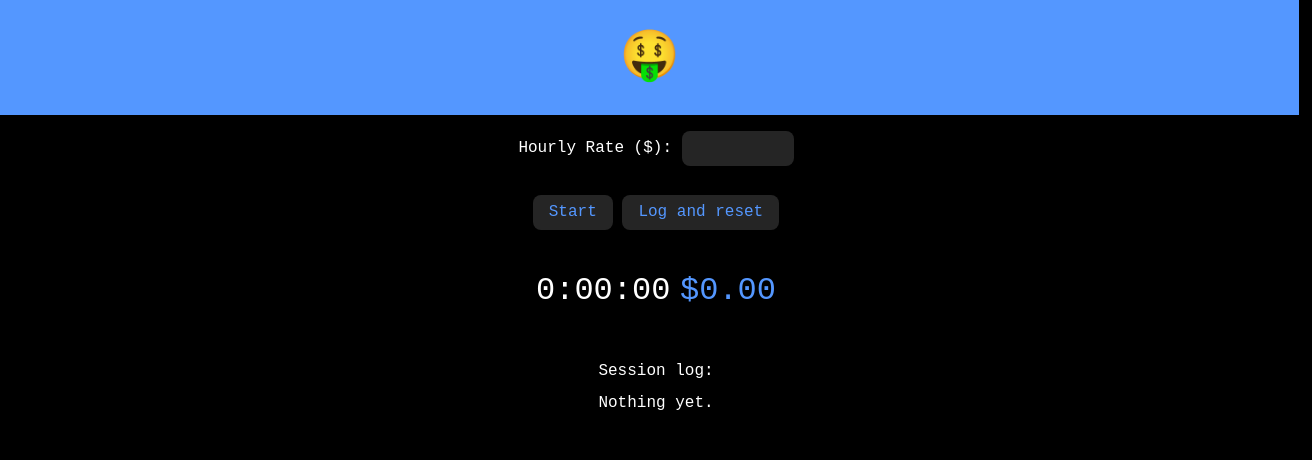
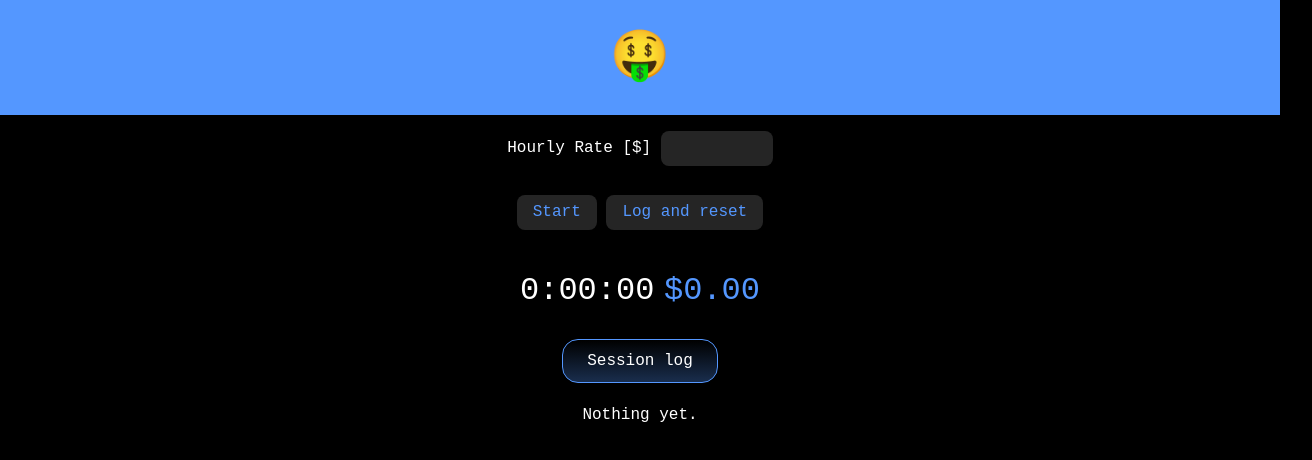
Before and after one commit to evy-li/dat_timer, a plain HTML site: page index.html in a window 1280 px wide. Shown: the whole page, 1312 px wide, since content can reach past the window. Drawn offline with nearby package versions, Linux system fonts and the light colour scheme; a web font is replaced by a local one.

Commit message:
Update index.html
Add times to log

```diff
--- a/index.html
+++ b/index.html
@@ -25,23 +25,25 @@
             color: white;
             background-color: black;
             line-height: 2;
+            margin: 0;
         }
 
         .c-div {
-      width: 100%;
+            display: block;
             height: 2em;
             text-align: center;
             padding: 1em;
         }
 
         .c2-div {
-      width: 100%;
+            display: block;
             height: 2em;
             font-family: 'Martian Mono', monospace;
             font-size: 3em;
             color: black;
             text-align: center;
             padding: 0.2em;
+            margin: 0;
             background-color: rgba(84, 151, 255, 1);
         }
 
@@ -51,7 +53,8 @@
 
         #earnings {
             font-size: 2em;
-      color:  rgba(84, 151, 255, 1);;
+            color: rgba(84, 151, 255, 1);
+            ;
         }
 
         .button {
@@ -109,6 +112,22 @@
             outline: none;
             overflow: hidden;
         }
+
+        .sp1 {
+
+            display: inline-block;
+            background: rgb(2, 0, 36);
+            background: linear-gradient(180deg, rgba(2, 0, 36, 0) 0%, rgba(84, 151, 255, 0.3) 100%);
+            border-style: solid;
+            border-width: 1px;
+            border-color: rgba(84, 151, 255, 1);
+            border-radius: 1em;
+            padding-top: 0.3em;
+            padding-bottom: 0.3em;
+            padding-left: 1.5em;
+            padding-right: 1.5em;
+            margin: 1em;
+        }
     </style>
 </head>
 
@@ -120,7 +139,8 @@
         </div>
     </div>
 
-  <div class="c-div"><label for="hourlyRate">Hourly Rate ($):</label>
+    <div class="c-div">
+        <label for="hourlyRate">Hourly Rate [$]</label>
         <input class="inputbox" id="hourlyRate">
     </div>
     <div class="c-div"><button class="button" id="startBtn">Start</button>
@@ -131,7 +151,7 @@
     </div>
 
     <div class="c-div">
-    <br>Session log:
+        <span class="sp1">Session log</span>
         <div id="entryListDiv">Nothing yet.</div>
     </div>
 
@@ -196,16 +216,16 @@
         }
 
         function resetTimer() {
-      // Store the earnings entry if it's greater than 0
-      if (earnings > 0) {
-        entryList.push(earnings);
-        // Call sum calculation
+            // Store the earnings and elapsed time if they're greater than 0
+            if (earnings > 0 || elapsedTime > 0) {
+                entryList.push({ earnings: earnings, time: elapsedTime });
+                // Call sum calculation for earnings
                 calculateSum();
                 // Show the entry list
                 showEntryList();
             }
 
-
+            // Reset timer and earnings display
             clearInterval(timerInterval);
             timerDisplay.textContent = '0:00:00';
             earningsDisplay.textContent = '$0.00';
@@ -215,9 +235,6 @@
             startBtn.textContent = 'Start';
             startBtn.disabled = false;
             hourlyRateInput.disabled = false;
-        // Clear the entry list
-        // entryList.length = 0;
-
         }
 
         function updateEarningsDisplay() {
@@ -225,7 +242,7 @@
         }
 
         function calculateSum() {
-        const todaySum = entryList.reduce((total, entry) => total + entry, 0);
+            const todaySum = entryList.reduce((total, entry) => total + entry.earnings, 0);
             const runningTotalDiv = document.getElementById('runningtotal');
             runningTotalDiv.textContent = `$${todaySum.toFixed(2)}`;
         }
@@ -236,11 +253,17 @@
 
             entryList.forEach((entry, index) => {
                 const entryItem = document.createElement('div');
-          entryItem.textContent = `Project ${index + 1}: $${entry.toFixed(2)}`;
+                entryItem.textContent = `Session ${index + 1} – Earnings $${entry.earnings.toFixed(2)}, Time ${formatTime(entry.time)}`;
                 entryListDiv.appendChild(entryItem);
             });
         }
 
+        function formatTime(milliseconds) {
+            const hours = Math.floor(milliseconds / (1000 * 60 * 60));
+            const minutes = Math.floor((milliseconds % (1000 * 60 * 60)) / (1000 * 60));
+            const seconds = Math.floor((milliseconds % (1000 * 60)) / 1000);
+            return `${hours}:${String(minutes).padStart(2, '0')}:${String(seconds).padStart(2, '0')}`;
+        }
 
     </script>
 </body>
```
Lines whose indentation alone changed are shown as unchanged.
